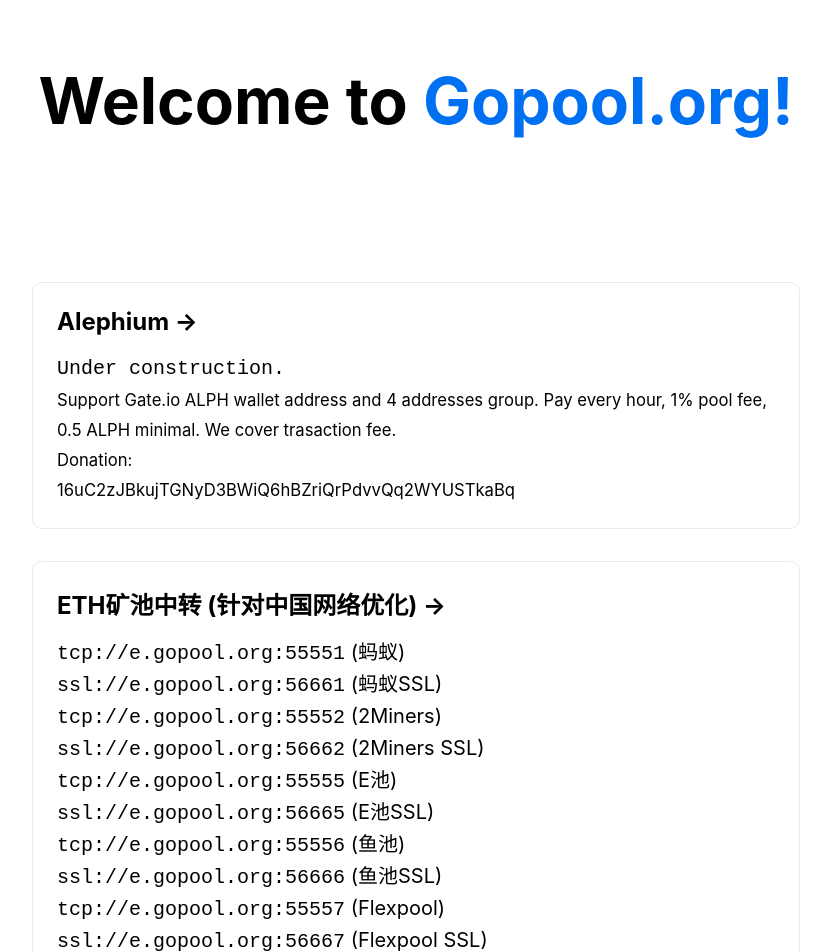
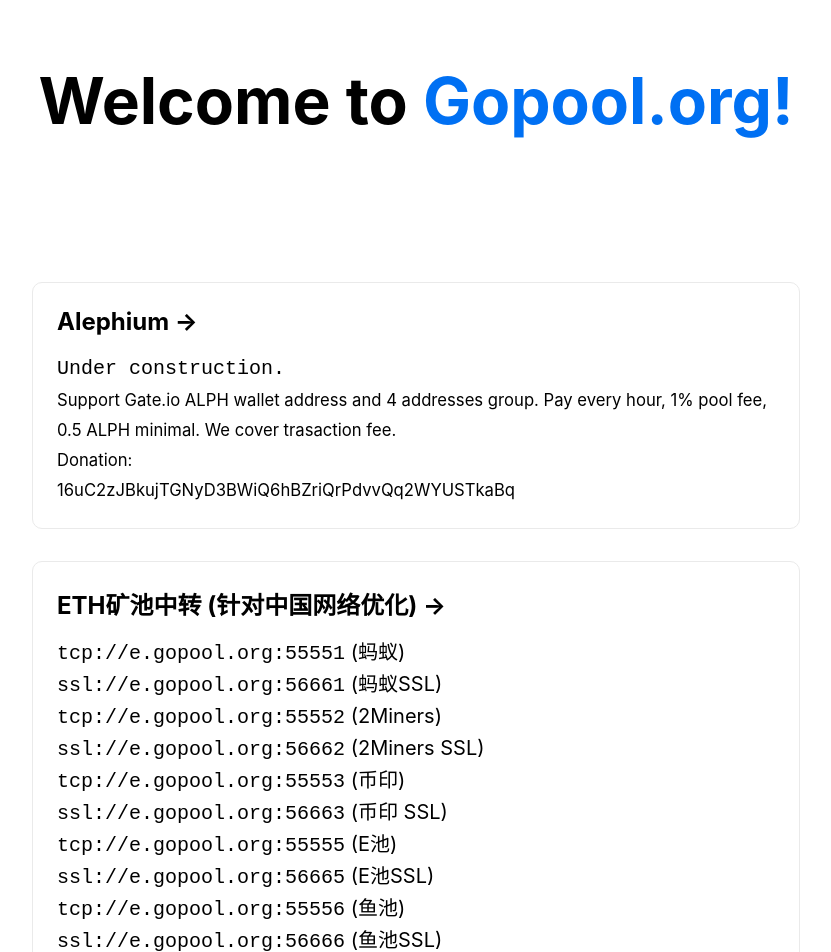
Before and after one commit to gopool-org/gopool-org.github.io, a Next.js app: page / in a window 1280 px wide. Shown: the top 952 px of the page, without its empty margins (224-1055 px from the left). Built offline with nearby package versions, Linux system fonts and the light colour scheme.

Commit message:
Add poolin

```diff
--- a/pages/index.js
+++ b/pages/index.js
@@ -43,7 +43,9 @@
               <code>tcp://e.gopool.org:55551</code> (蚂蚁) <br/>
               <code>ssl://e.gopool.org:56661</code> (蚂蚁SSL) <br/>
               <code>tcp://e.gopool.org:55552</code> (2Miners) <br/>
-              <code>ssl://e.gopool.org:56662</code> (2Miners SSL) <br/>
+              <code>ssl://e.gopool.org:56662</code> (2Miners SSL) <br />
+              <code>tcp://e.gopool.org:55553</code> (币印) <br />
+              <code>ssl://e.gopool.org:56663</code> (币印 SSL) <br/>
               <code>tcp://e.gopool.org:55555</code> (E池) <br/>
               <code>ssl://e.gopool.org:56665</code> (E池SSL) <br/>
               <code>tcp://e.gopool.org:55556</code> (鱼池)    <br/>
```
